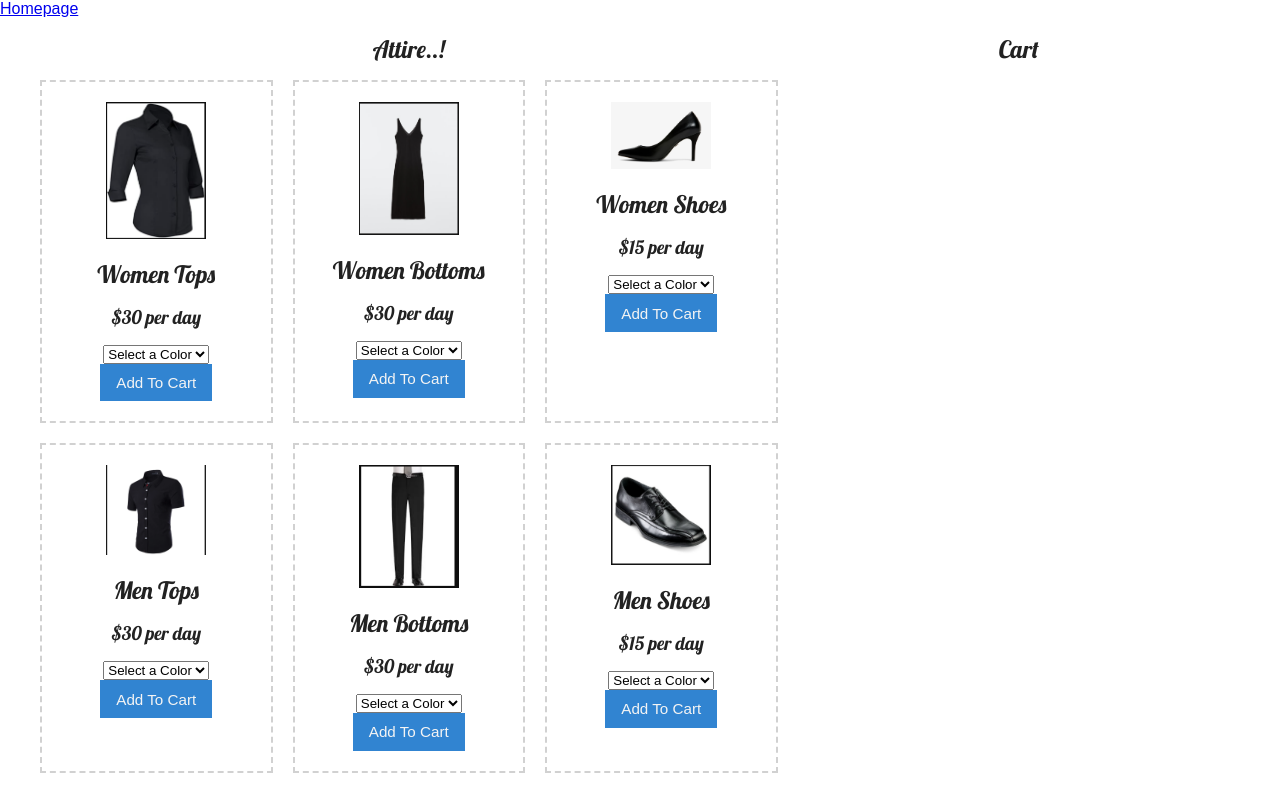
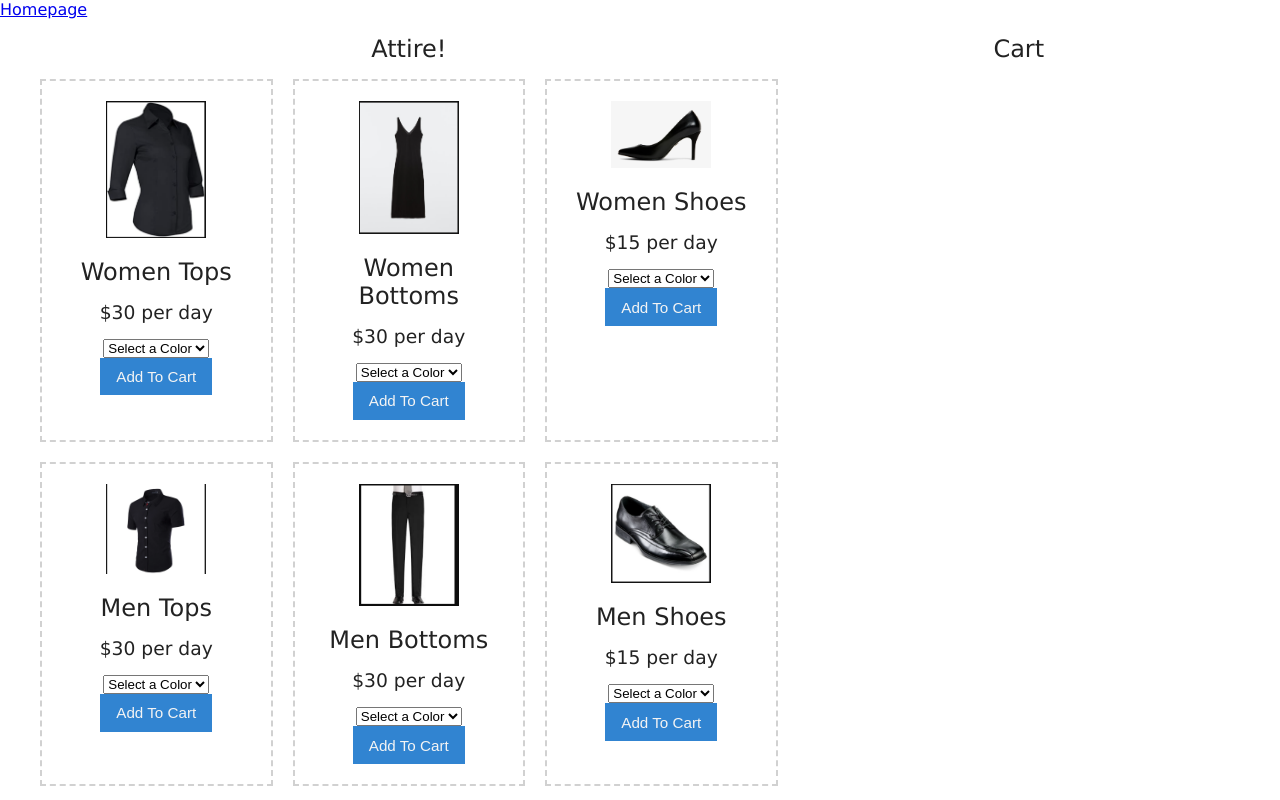
Before and after one commit to pshutt4/CMPS480Summer2021, a website: page src/public/packages.html in a window 1280 px wide. Drawn offline with Linux system fonts and the light colour scheme.

Commit message:
changed the font on the packages page for a more cohesive look.

```diff
--- a/src/public/packages.html
+++ b/src/public/packages.html
@@ -7,7 +7,7 @@
         <title></title>
         <link rel="stylesheet" href="https://fonts.googleapis.com/css?family=Lobster">
         <link rel="stylesheet" href="main.css">
-		<a href= "Homepage.html">Homepage</a>
+		<a style="font-family:verdana" href= "Homepage.html">Homepage</a>
 </head>
 
 <body>
@@ -15,12 +15,12 @@
 
 
 <section class="section">
-<h2 class="text-center">Attire..!</h2>
+<h2 style="font-family:verdana" class="text-center">Attire!</h2>
 <div class="products">
 	<div class="product">
 		<img class="product__image" src="WShirt.PNG" alt="Su">
-		<h2 class="product__name">Women Tops</h2>
-		<h3 class="product__price">30 per day</h3>
+		<h2 style="font-family:verdana" class="product__name">Women Tops</h2>
+		<h3 style="font-family:verdana" class="product__price">30 per day</h3>
 
 	<select name="Clothing" id="Tops">
 		<option value="">Select a Color</option>
@@ -34,8 +34,8 @@
 	</div>
 		<div class="product">
 			<img class="product__image" src="WDress.PNG" alt="Wo">
-			<h2 class="product__name"> Women Bottoms</h2>
-			<h3 class="product__price">30 per day</h3>
+			<h2 style="font-family:verdana" class="product__name"> Women Bottoms</h2>
+			<h3 style="font-family:verdana" class="product__price">30 per day</h3>
 			<select name="Clothing" id="Tops">
 			<option value="">Select a Color</option>
 			<option value="">Red</option>
@@ -46,8 +46,8 @@
 		<button class="btn btn--primary" data-action="ADD_TO_CART">Add To Cart</button>
 </div>
 				<div class="product">
-					<img class="product__image" src="WShoes.PNG" alt="Ho"><h2 class="product__name">Women Shoes</h2>
-					<h3 class="product__price">15 per day</h3>
+					<img class="product__image" src="WShoes.PNG" alt="Ho"><h2 style="font-family:verdana" class="product__name">Women Shoes</h2>
+					<h3 style="font-family:verdana" class="product__price">15 per day</h3>
 
 					<select name="Clothing" id="Tops">
 							<option value="">Select a Color</option>
@@ -60,8 +60,8 @@
 			</div>
 				<div class="product">
 					<img class="product__image" src="q.webp.PNG" alt="Q">
-					<h2 class="product__name">Men Tops</h2>
-					<h3 class="product__price">30 per day</h3>
+					<h2 style="font-family:verdana" class="product__name">Men Tops</h2>
+					<h3 style="font-family:verdana" class="product__price">30 per day</h3>
 
 					<select name="Clothing" id="Tops">
 							<option value="">Select a Color</option>
@@ -74,8 +74,8 @@
 			</div>
 				<div class="product">
 					<img class="product__image" src="MPants.PNG" alt="Ho">
-					<h2 class="product__name"> Men Bottoms</h2>
-					<h3 class="product__price">30 per day</h3>
+					<h2 style="font-family:verdana" class="product__name"> Men Bottoms</h2>
+					<h3 style="font-family:verdana" class="product__price">30 per day</h3>
 
 					<select name="Clothing" id="Tops">
 							<option value="">Select a Color</option>
@@ -87,8 +87,8 @@
 					<button class="btn btn--primary" data-action="ADD_TO_CART">Add To Cart</button>
 				</div>
 				<div class="product"><img class="product__image" src="MShoes.PNG" alt="Ho">
-				<h2 class="product__name">Men Shoes</h2>
-				<h3 class="product__price">15 per day</h3>
+				<h2 style="font-family:verdana" class="product__name">Men Shoes</h2>
+				<h3 style="font-family:verdana" class="product__price">15 per day</h3>
 
 				<select name="Clothing" id="Tops">
 						<option value="">Select a Color</option>
@@ -102,7 +102,7 @@
 		</section>
 
 <section class="section">
-		<h2 class="text-center">Cart</h2>
+		<h2 style="font-family:verdana" class="text-center">Cart</h2>
 		<div class="cart"></div>
 </section>
 
```
Also changed, not shown: src/public/index.html (+9 -4 lines).
